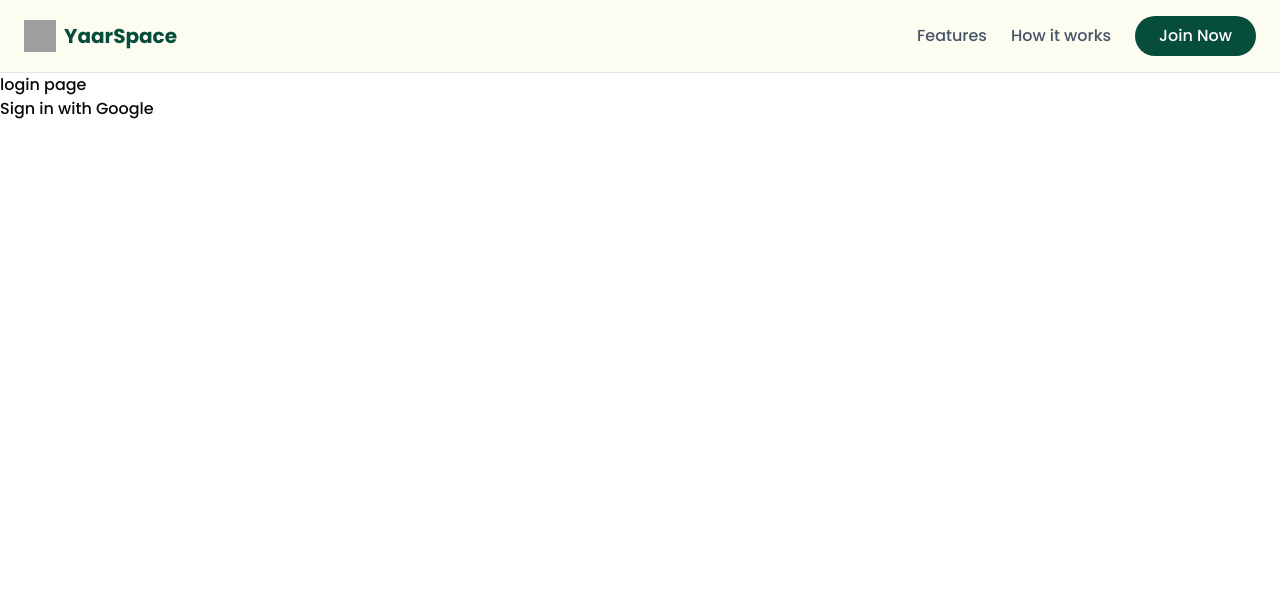
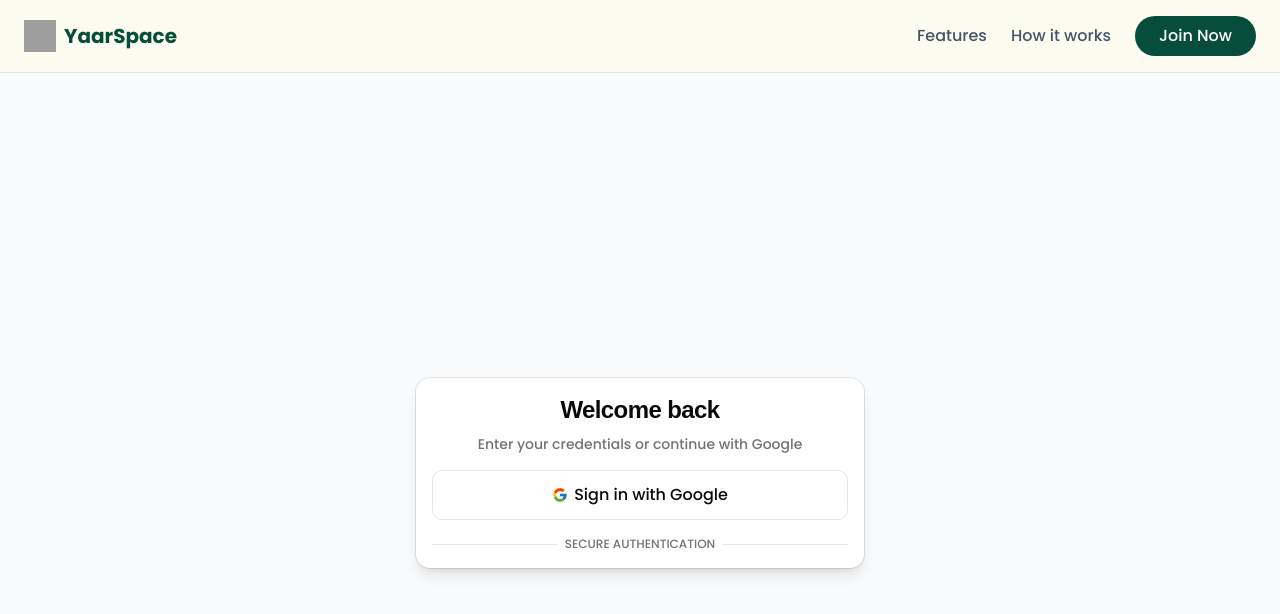
Before and after one commit to ranjan-mishra-dev/yaarspace, a React (Vite) app in the folder yaarspace-frontend/: page /login in a window 1280 px wide. Shown: the top 614 px of the page. Built offline with nearby package versions, Linux system fonts and the light colour scheme; no server answers; grey boxes are pictures that could not be loaded.

Commit message:
feat: add protected routes with authentication redirect

```diff
--- a/yaarspace-frontend/package.json
+++ b/yaarspace-frontend/package.json
@@ -33,6 +33,7 @@
   },
   "devDependencies": {
     "@eslint/js": "^9.39.4",
+    "@types/node": "^25.7.0",
     "@types/react": "^19.2.14",
     "@types/react-dom": "^19.2.3",
     "@vitejs/plugin-react": "^6.0.1",
--- a/yaarspace-frontend/src/App.jsx
+++ b/yaarspace-frontend/src/App.jsx
@@ -1,17 +1,16 @@
-import React from 'react'
-import { Route, Routes } from 'react-router-dom'
-import Home from './pages/Homepage.jsx'
-import Login from './pages/Login.jsx'
-import Profile from './pages/ProfileSetup.jsx'
-import Navbar from './components/Navbar.jsx'
+import React from "react";
+import { Route, Routes } from "react-router-dom";
+import Home from "./pages/Homepage.jsx";
+import Login from "./pages/Login.jsx";
+import Profile from "./pages/ProfileSetup.jsx";
+import Navbar from "./components/Navbar.jsx";
 import { Toaster } from "sonner";
-import SearchPage from './pages/SearchPage.jsx'
-import Requests from './pages/Requests.jsx'
-import Chat from './pages/Chat.jsx'
+import SearchPage from "./pages/SearchPage.jsx";
+import Requests from "./pages/Requests.jsx";
+import Chat from "./pages/Chat.jsx";
 import Features from "./pages/Feature.jsx";
 import HowItWorks from "./pages/HowItWorks";
-
-
+import ProtectedRoute from "./components/ProtectedRoute.jsx";
 
 const App = () => {
   return (
@@ -19,17 +18,21 @@ const App = () => {
       <Navbar />
       <Toaster position="top-right" richColors />
       <Routes>
-        <Route path='/' element={<Home />} />
-        <Route path='/login' element={<Login />} />
-        <Route path='/profile' element={<Profile />} />
-        <Route path='/search-people' element={<SearchPage />} />
+        <Route path="/" element={<Home />} />
+        <Route path="/login" element={<Login />} />
+
+        <Route element={<ProtectedRoute />}>
+          <Route path="/profile" element={<Profile />} />
+          <Route path="/search-people" element={<SearchPage />} />
+        </Route>
+
         <Route path="/requests" element={<Requests />} />
         <Route path="/chat" element={<Chat />} />
         <Route path="/features" element={<Features />} />
         <Route path="/how-it-works" element={<HowItWorks />} />
       </Routes>
     </div>
-  )
-}
+  );
+};
 
-export default App
+export default App;
--- /dev/null
+++ b/yaarspace-frontend/src/components/ProtectedRoute.jsx
@@ -0,0 +1,36 @@
+// routes/ProtectedRoute.jsx
+
+import { Navigate, Outlet, useLocation } from "react-router-dom";
+// import { useAuthStore } from "@/store/authStore";
+import { useAuth } from "../context/AuthProvider";
+
+const ProtectedRoute = () => {
+  const { user, loading } = useAuth();
+  console.log(user);
+
+  const location = useLocation();
+
+  if (loading) {
+    return (
+      <div className="h-screen flex items-center justify-center">
+        Loading...
+      </div>
+    );
+  }
+
+  if (!user) {
+    return (
+      <Navigate
+        to="/login"
+        replace
+        state={{
+          from: location.pathname,
+        }}
+      />
+    );
+  }
+
+  return <Outlet />;
+};
+
+export default ProtectedRoute;
--- /dev/null
+++ b/yaarspace-frontend/src/components/ui/icons.jsx
@@ -0,0 +1,11 @@
+// src/components/ui/icons.jsx
+
+import {
+  Loader2,
+
+} from "lucide-react";
+
+export const Icons = {
+  spinner: Loader2,
+
+};
--- a/yaarspace-frontend/src/pages/Login.jsx
+++ b/yaarspace-frontend/src/pages/Login.jsx
@@ -1,6 +1,13 @@
-import React from 'react'
+import React from 'react';
+import { Button } from "@/components/ui/button";
+import { Card, CardContent, CardDescription, CardHeader, CardTitle } from "@/components/ui/card";
+import { Icons } from "@/components/ui/icons.jsx"; // Assuming you have a Google icon component
+// import {Icons} from '../components/ui/'
+import { FcGoogle } from "react-icons/fc";
+
+{/* <FcGoogle className="h-5 w-5" /> */}
 import { supabase } from '@/services/supabaseClient'
-import { handleGoogleLogin } from '@/services/handleGoogleLogin'
+// import { handleGoogleLogin } from '@/services/handleGoogleLogin'
 const Login = () => {
 
   const handleGoogleLogin = async () => {
@@ -20,11 +27,46 @@ const Login = () => {
 
 
   return (
-    <div>
-      <h1>login page</h1>
-      <button onClick={handleGoogleLogin}>
-      Sign in with Google
-    </button>
+    // <div>
+    //   <h1>login page</h1>
+    //   <button onClick={handleGoogleLogin}>
+    //   Sign in with Google
+    // </button>
+    // </div>
+
+    <div className="flex min-h-screen items-center justify-center bg-slate-50 p-4">
+      <Card className="w-full max-w-md shadow-lg">
+        <CardHeader className="space-y-1 text-center">
+          <CardTitle className="text-2xl font-bold tracking-tight">
+            Welcome back
+          </CardTitle>
+          <CardDescription>
+            Enter your credentials or continue with Google
+          </CardDescription>
+        </CardHeader>
+        <CardContent className="grid gap-4">
+          <Button
+            variant="outline"
+            className="w-full py-6 text-base font-medium transition-all hover:bg-slate-100"
+            onClick={handleGoogleLogin}
+          >
+            {/* <Icons.google className="mr-2 h-5 w-5" /> */}
+            <FcGoogle className="h-5 w-5" />
+            Sign in with Google
+          </Button>
+
+          <div className="relative">
+            <div className="absolute inset-0 flex items-center">
+              <span className="w-full border-t" />
+            </div>
+            <div className="relative flex justify-center text-xs uppercase">
+              <span className="bg-white px-2 text-muted-foreground">
+                Secure Authentication
+              </span>
+            </div>
+          </div>
+        </CardContent>
+      </Card>
     </div>
   )
 }
```
Also changed, not shown: yaarspace-frontend/jsconfig.json (added, +9 -0 lines), 1 other file (tests, documents, lock files or other folders).
